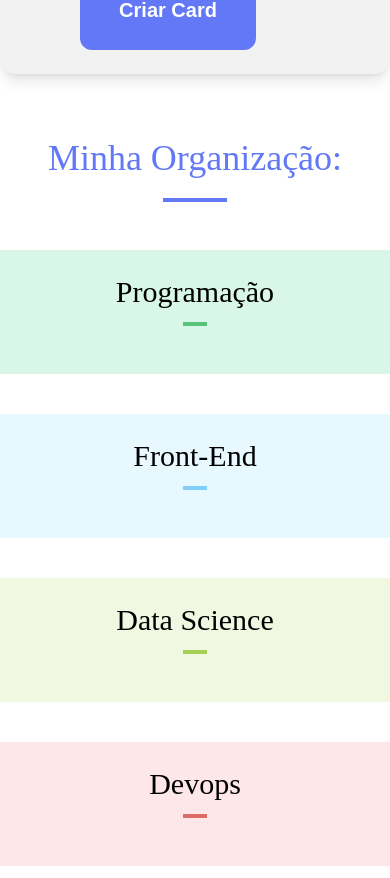
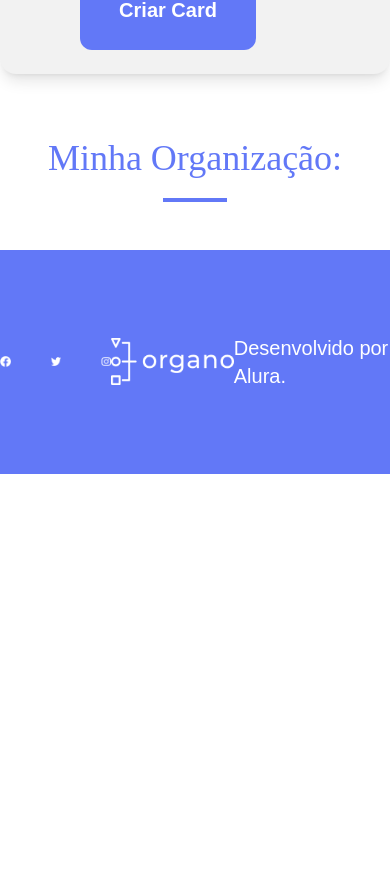
Before and after one commit to marcelorc13/curso-react-oxe-tech, a React (Vite) app: page / in a window 390 px wide. Shown: the part 1119-1997 px from the top of the page. After the commit the page ends 1593 px from the top, so only its background shows below. Built offline with nearby package versions, Linux system fonts and the light colour scheme.

Commit message:
aula-09-commit

```diff
--- a/package.json
+++ b/package.json
@@ -11,7 +11,8 @@
   },
   "dependencies": {
     "react": "^18.2.0",
-    "react-dom": "^18.2.0"
+    "react-dom": "^18.2.0",
+    "react-router-dom": "^6.16.0"
   },
   "devDependencies": {
     "@types/react": "^18.2.15",
--- a/src/App.jsx
+++ b/src/App.jsx
@@ -1,87 +1,26 @@
-import { useState } from 'react'
+import { createBrowserRouter, RouterProvider } from "react-router-dom";
+import Home from "./routes/Home";
+import Sobre from "./routes/Sobre";
+import Contato from "./routes/contato";
 
-import Banner from './components/banner'
-import Formulario from './components/formulario'
-import Time from './components/time'
-import Footer from './components/footer'
+export default function App() {
 
-import './assets/btn-add.png'
-
-function App() {
-
-  const [colaboradores, setColaboradores] = useState([])
-
-  const NovoColaborador = (colaborador) => {
-    setColaboradores([...colaboradores, colaborador])
-  }
-
-  const times = [
+    const rotas = createBrowserRouter([
         {
-      nome: 'Programação',
-      card: '#57C278',
-      fundo: '#D9F7E9',
+            path: '/',
+            element: <Home />
         },
         {
-      nome: 'Front-End',
-      card: '#82CFFA',
-      fundo: '#E8F8FF',
+            path: '/sobre',
+            element: <Sobre />
         },
         {
-      nome: 'Data Science',
-      card: '#A6D157',
-      fundo: '#F0F8E2',
-    },
-    {
-      nome: 'Devops',
-      card: '#E06B69',
-      fundo: '#FDE7E8',
-    },
-    {
-      nome: 'UX e Design',
-      card: '#DB6EBF',
-      fundo: '#FAE9F5',
-    },
-    {
-      nome: 'Mobile',
-      card: '#FFBA05',
-      fundo: '#FFF5D9',
-    },
-    {
-      nome: 'Inovação e Gestão',
-      card: '#FF8A29',
-      fundo: '#FFEEDF',
-    },
-  ]
+            path: '/contato',
+            element: <Contato />
+        }
+    ])
 
     return (
-    <main className='scroll-smooth'>
-      <Banner />
-      <div className='mx-auto'>
-        <Formulario
-          times={times.map(time => time.nome)}
-          colaboradorCadastrado={colaborador => NovoColaborador(colaborador)} />
-      </div>
-      <div>
-        <div className='mb-12 flex flex-row items-center justify-center relative'>
-          <div>
-            <h1 className='text-center text-4xl font-titulo text-color-btn'>Minha Organização:</h1>
-            <div className="mx-auto mt-5 h-1 w-16 bg-color-btn"></div>
-            <img src="./src/assets/btn-add.png" className='hidden md:block md:w-24 md:absolute md:right-32 md:-top-4' />
-          </div>
-        </div>
-        {times.map(
-          time => <Time
-            key={time.nome}
-            nome={time.nome}
-            fundo={time.fundo}
-            card={time.card}
-
-            colaboradores={colaboradores.filter(
-              colaborador => colaborador.time == time.nome)} />)}
-      </div>
-      <Footer />
-    </main>
+        < RouterProvider router={rotas} />
     )
 }
-
-export default App
--- a/src/components/inputSelect/index.jsx
+++ b/src/components/inputSelect/index.jsx
@@ -10,7 +10,7 @@ function InputSelect(props) {
             >
 
                 <option id="placeholder" hidden>{props.placeholder}</option>
-                {props.times.map(time => <option id={time}>{time}</option>)}
+                {props.times.map(time => <option key={time}>{time}</option>)}
             </select>
         </div>
     )
--- a/src/components/time/index.jsx
+++ b/src/components/time/index.jsx
@@ -6,6 +6,9 @@ function Time(props) {
     const cssCard = { backgroundColor: props.card }
 
     return (
+
+        (props.colaboradores.length > 0) ?
+
         <section className="flex flex-col mb-10 items-center"
             style={cssFundo} >
             <h1 className="font-titulo text-3xl mt-6 mb-12">
@@ -23,6 +26,8 @@ function Time(props) {
                     />)}
             </div>
         </section>
+
+        :''
     )
 }
 
--- /dev/null
+++ b/src/routes/contato/index.jsx
@@ -0,0 +1,14 @@
+import Banner from "../../components/banner";
+import Footer from "../../components/footer";
+
+export default function Contato() {
+    return (
+        <main>
+            <Banner />
+            <div className="flex items-center justify-center py-40">
+                <h1 className="text-4xl font-bold">Contato</h1>
+            </div>
+            <Footer />
+        </main>
+    )
+}
--- /dev/null
+++ b/src/routes/home/index.jsx
@@ -0,0 +1,85 @@
+import { useState } from 'react'
+
+import Banner from '../../components/banner'
+import Formulario from '../../components/formulario'
+import Time from '../../components/time'
+import Footer from '../../components/footer'
+
+import BotaoAdd from '../../assets/btn-add.png'
+
+export default function Home() {
+
+    const [colaboradores, setColaboradores] = useState([])
+
+    const NovoColaborador = (colaborador) => {
+      setColaboradores([...colaboradores, colaborador])
+    }
+
+    const times = [
+      {
+        nome: 'Programação',
+        card: '#57C278',
+        fundo: '#D9F7E9',
+      },
+      {
+        nome: 'Front-End',
+        card: '#82CFFA',
+        fundo: '#E8F8FF',
+      },
+      {
+        nome: 'Data Science',
+        card: '#A6D157',
+        fundo: '#F0F8E2',
+      },
+      {
+        nome: 'Devops',
+        card: '#E06B69',
+        fundo: '#FDE7E8',
+      },
+      {
+        nome: 'UX e Design',
+        card: '#DB6EBF',
+        fundo: '#FAE9F5',
+      },
+      {
+        nome: 'Mobile',
+        card: '#FFBA05',
+        fundo: '#FFF5D9',
+      },
+      {
+        nome: 'Inovação e Gestão',
+        card: '#FF8A29',
+        fundo: '#FFEEDF',
+      },
+    ]
+
+    return (
+      <main className='scroll-smooth'>
+        <Banner />
+        <div className='mx-auto'>
+          <Formulario
+            times={times.map(time => time.nome)}
+            colaboradorCadastrado={colaborador => NovoColaborador(colaborador)} />
+        </div>
+        <div>
+          <div className='mb-12 flex flex-row items-center justify-center relative'>
+            <div>
+              <h1 className='text-center text-4xl font-titulo text-color-btn'>Minha Organização:</h1>
+              <div className="mx-auto mt-5 h-1 w-16 bg-color-btn"></div>
+              <img src={BotaoAdd} className='hidden md:block md:w-24 md:absolute md:right-32 md:-top-4' />
+            </div>
+          </div>
+          {times.map(
+            time => <Time
+              key={time.nome}
+              nome={time.nome}
+              fundo={time.fundo}
+              card={time.card}
+
+              colaboradores={colaboradores.filter(
+                colaborador => colaborador.time == time.nome)} />)}
+        </div>
+        <Footer />
+      </main>
+    )
+  }
--- /dev/null
+++ b/src/routes/sobre/index.jsx
@@ -0,0 +1,15 @@
+import Banner from "../../components/banner";
+import Footer from "../../components/footer";
+
+
+export default function Sobre() {
+    return (
+        <main>
+            <Banner />
+            <div className="flex items-center justify-center py-40">
+                <h1  className="text-4xl font-bold">Sobre</h1>
+            </div>
+            <Footer />
+        </main>
+    )
+}
```
Also changed, not shown: 1 other file (tests, documents, lock files or other folders). Lines whose indentation alone changed are shown as unchanged.
